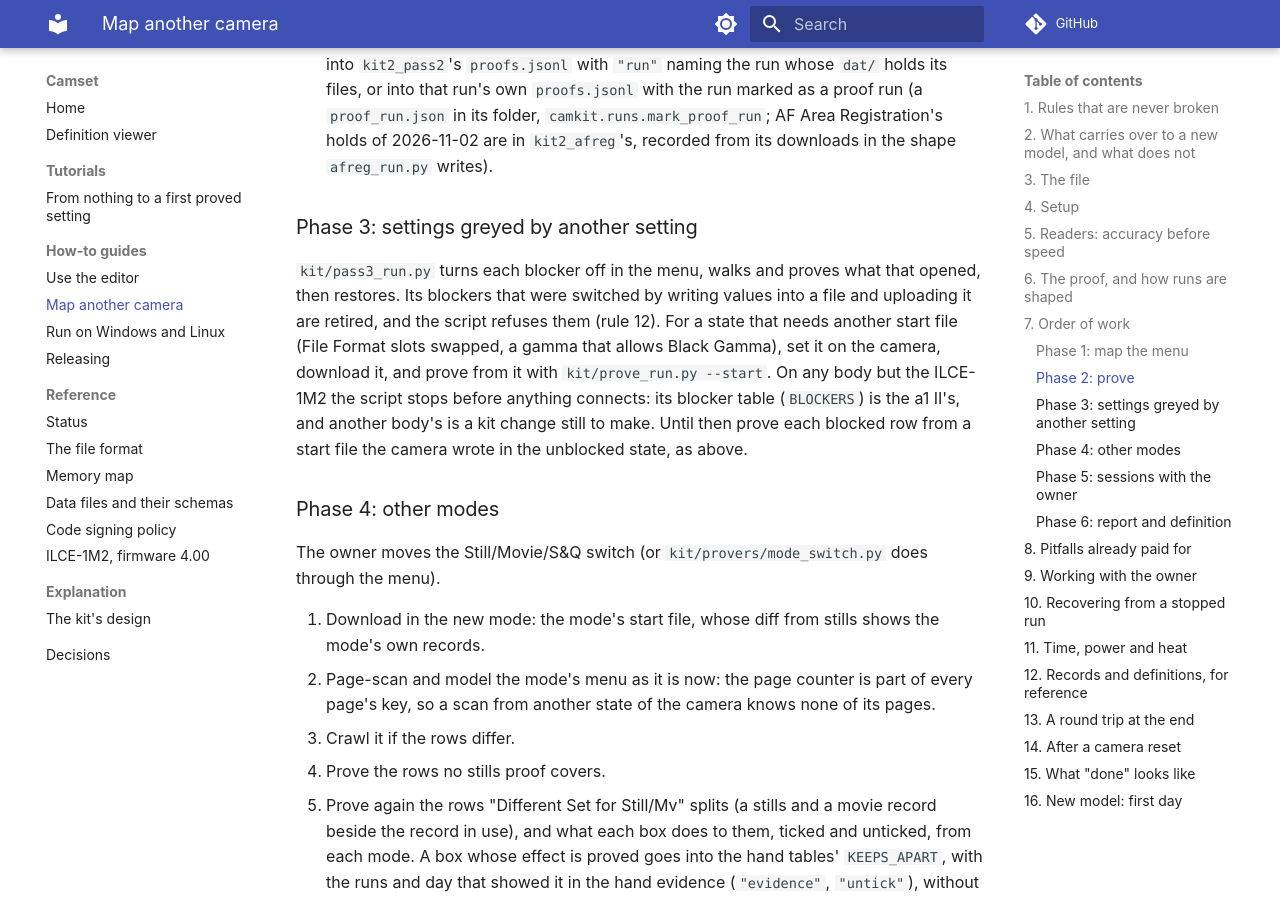
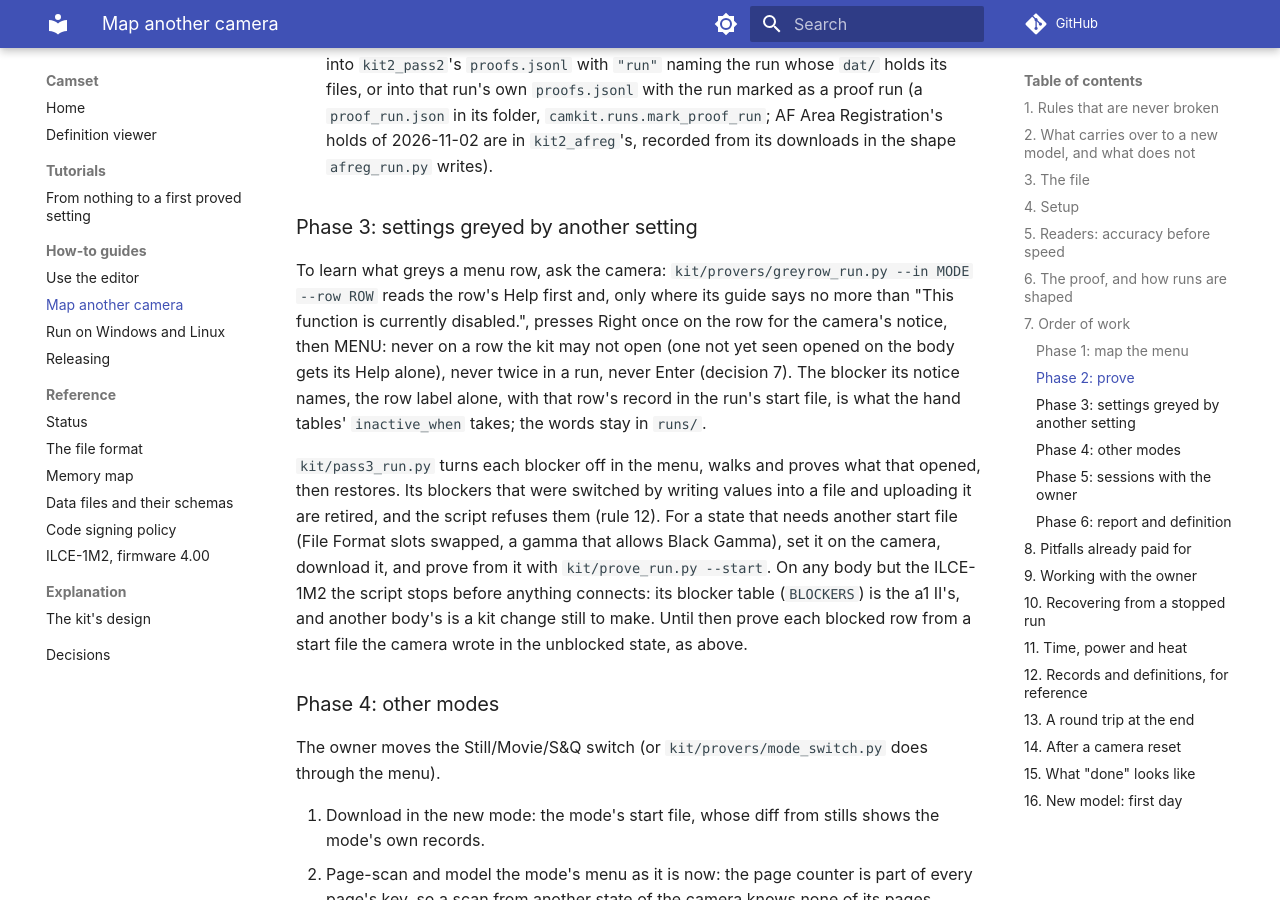
Before and after one commit to camset-dev/camset, an MkDocs documentation site: the page built from docs/REMAPPING_PLAYBOOK.md, in a window 1280 px wide and 900 px high, scrolled down 10652 px. Built offline with MkDocs 1.6.1 and Material for MkDocs 9.7.7, drawn with Linux system fonts in a browser that asks for light colours; comment, search, counter and statistics services are not loaded.

Commit message:
Docs: what greys a menu row, asked of the camera, Help first and one Right where Help gives no reason
The playbook's Phase 3 says how to ask (kit/provers/greyrow_run.py) and what a hand table's inactive_when takes from
the answer; decision 7's record says guarded Help comes first on a grey row, its Rule line unchanged.

Signed-off-by: camset-dev <camset-dev@proton.me>

```diff
--- a/docs/REMAPPING_PLAYBOOK.md
+++ b/docs/REMAPPING_PLAYBOOK.md
@@ -329,6 +329,12 @@ shown (section 1, rule 2).
 
 ### Phase 3: settings greyed by another setting
 
+To learn what greys a menu row, ask the camera: `kit/provers/greyrow_run.py --in MODE --row ROW` reads the row's Help
+first and, only where its guide says no more than "This function is currently disabled.", presses Right once on the row
+for the camera's notice, then MENU: never on a row the kit may not open (one not yet seen opened on the body gets its
+Help alone), never twice in a run, never Enter (decision 7). The blocker its notice names, the row label alone, with
+that row's record in the run's start file, is what the hand tables' `inactive_when` takes; the words stay in `runs/`.
+
 `kit/pass3_run.py` turns each blocker off in the menu, walks and proves what that opened, then restores. Its blockers
 that were switched by writing values into a file and uploading it are retired, and the script refuses them (rule 12).
 For a state that needs another start file (File Format slots swapped, a gamma that allows Black Gamma), set it on the
```
Also changed, not shown: docs/decisions/0007-the-c4-key-only-where-it-is-safe.md (+5 -0 lines).
